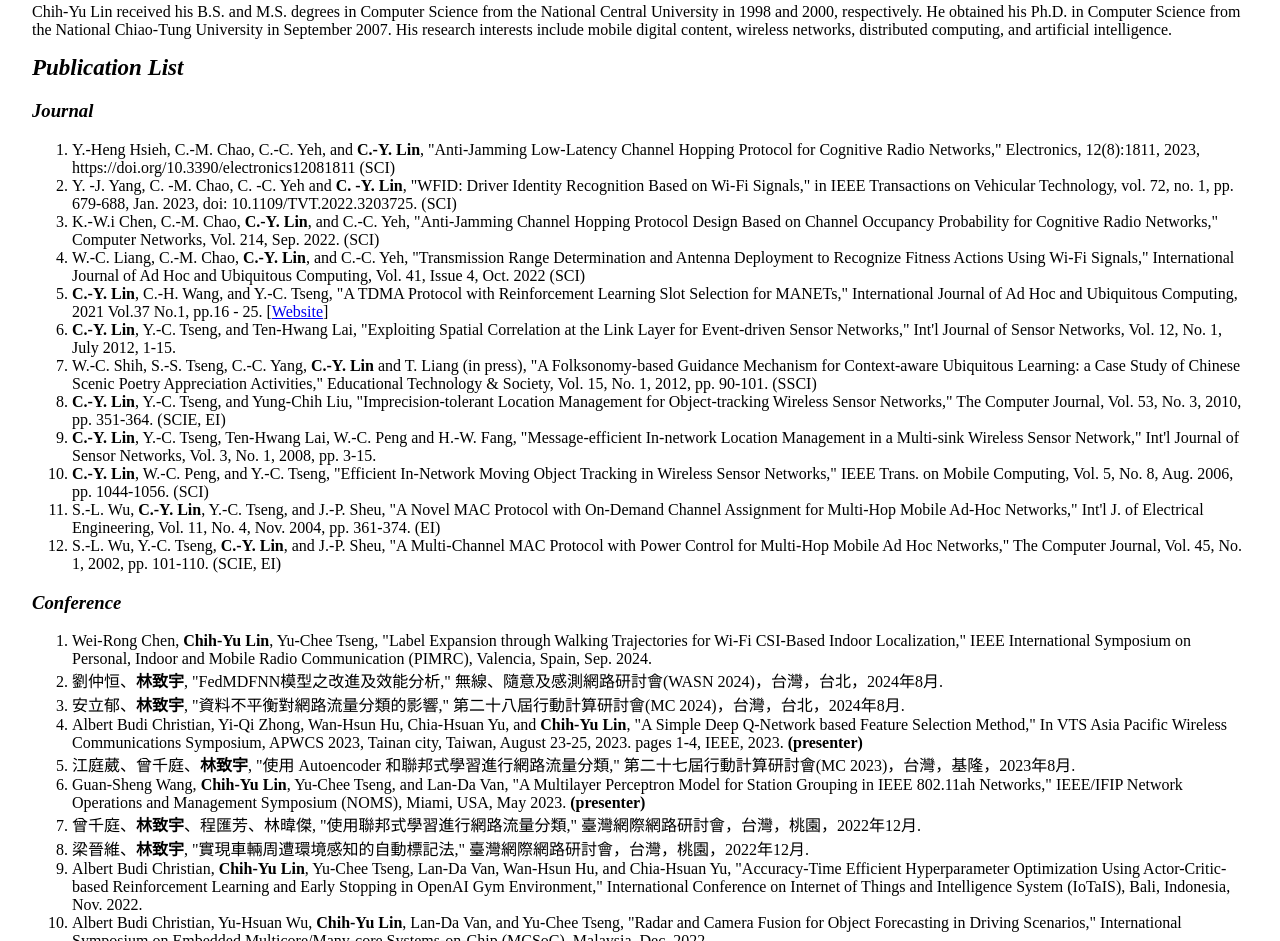
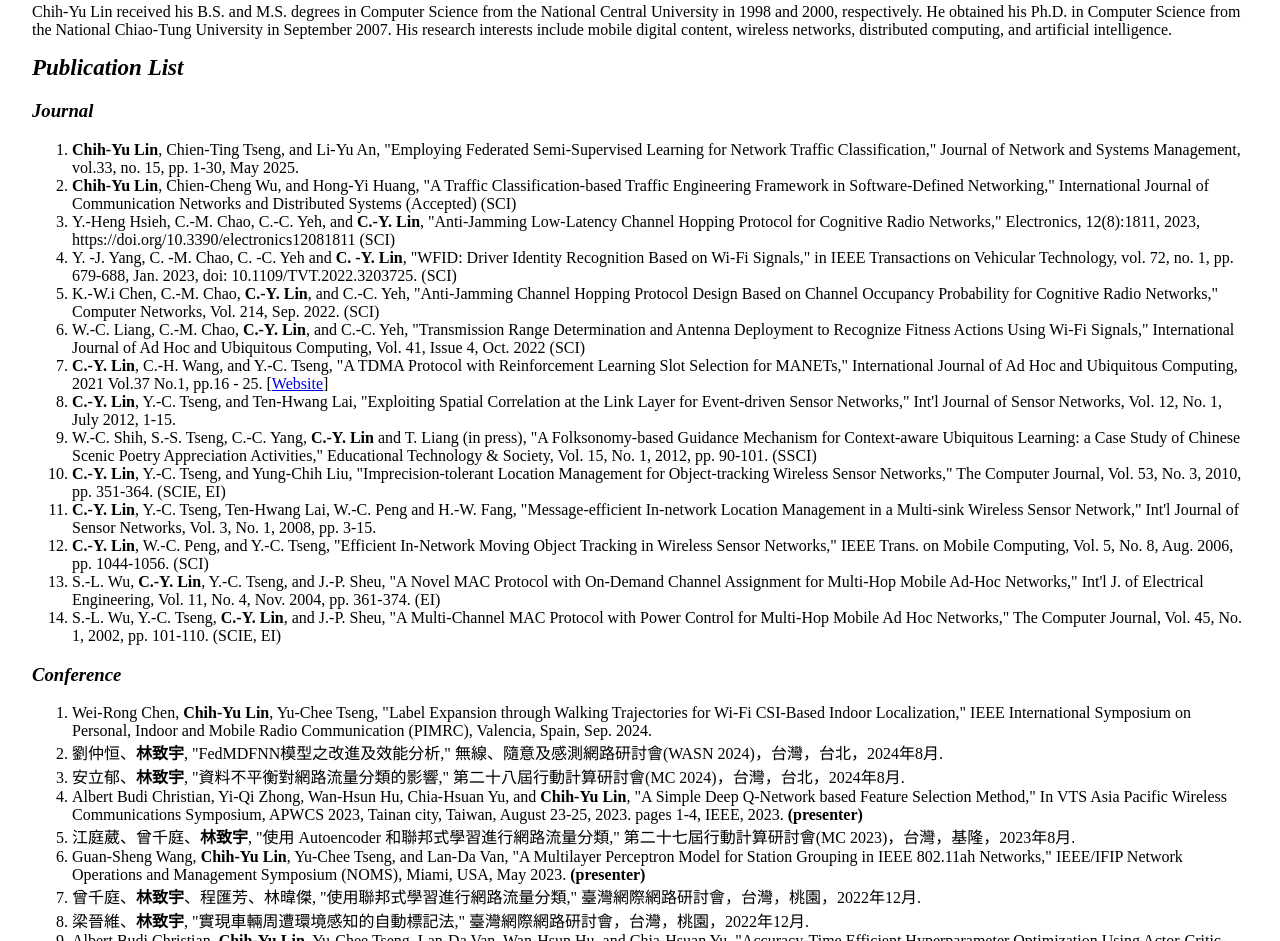
Before and after one commit to lincyu075/lincyu075.github.io, a plain HTML site: page index.html in a window 1280 px wide. Shown: the part 1401-2342 px from the top of the page. Drawn offline with nearby package versions, Linux system fonts and the light colour scheme; a script that the page names is missing.

Commit message:
Update index.html

```diff
--- a/index.html
+++ b/index.html
@@ -171,6 +171,8 @@ He obtained his Ph.D. in Computer Science from the National Chiao-Tung Universit
 <div class="title_below">Publication List</div>
 <h3><i>Journal</i></h3>
 <ol>
+<li><b>Chih-Yu Lin</b>, Chien-Ting Tseng, and Li-Yu An, "Employing Federated Semi-Supervised Learning for Network Traffic Classification," Journal of Network and Systems Management, vol.33, no. 15, pp. 1-30, May 2025.</li>
+<li><b>Chih-Yu Lin</b>, Chien-Cheng Wu, and Hong-Yi Huang, "A Traffic Classification-based Traffic Engineering Framework in Software-Defined Networking," International Journal of Communication Networks and Distributed Systems (Accepted) (SCI)</li>
 <li>Y.-Heng Hsieh, C.-M. Chao, C.-C. Yeh, and <b>C.-Y. Lin</b>, "Anti-Jamming Low-Latency Channel Hopping Protocol for Cognitive Radio Networks," Electronics, 12(8):1811, 2023, https://doi.org/10.3390/electronics12081811 (SCI)</li>
 <li>Y. -J. Yang, C. -M. Chao, C. -C. Yeh and <b>C. -Y. Lin</b>, "WFID: Driver Identity Recognition Based on Wi-Fi Signals," in IEEE Transactions on Vehicular Technology, vol. 72, no. 1, pp. 679-688, Jan. 2023, doi: 10.1109/TVT.2022.3203725. (SCI)</li>
 <li>K.-W.i Chen, C.-M. Chao, <b>C.-Y. Lin</b>, and C.-C. Yeh, "Anti-Jamming Channel Hopping Protocol Design Based on Channel Occupancy Probability for Cognitive Radio Networks," Computer Networks, Vol. 214, Sep. 2022. (SCI)</li>
```
